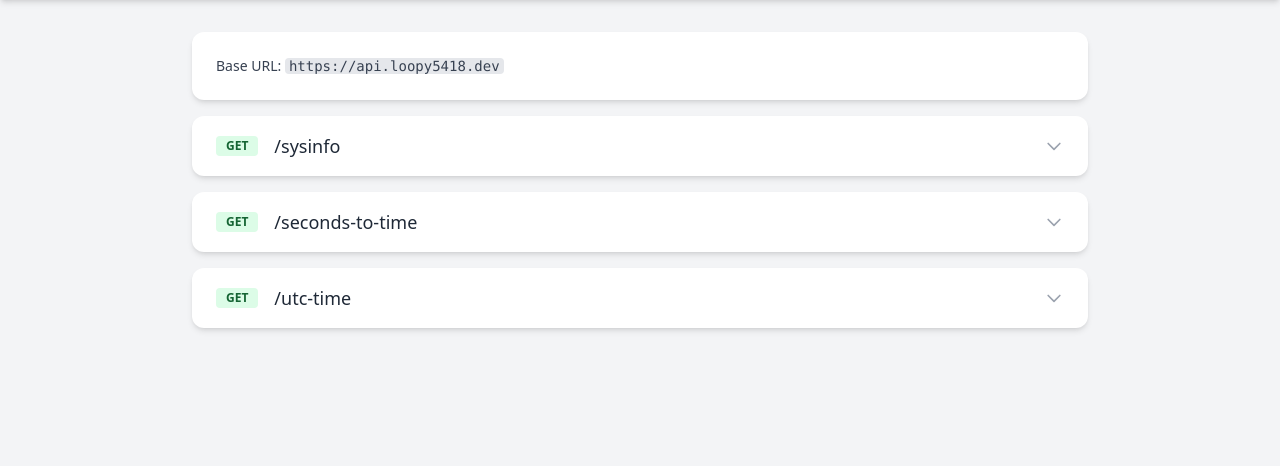
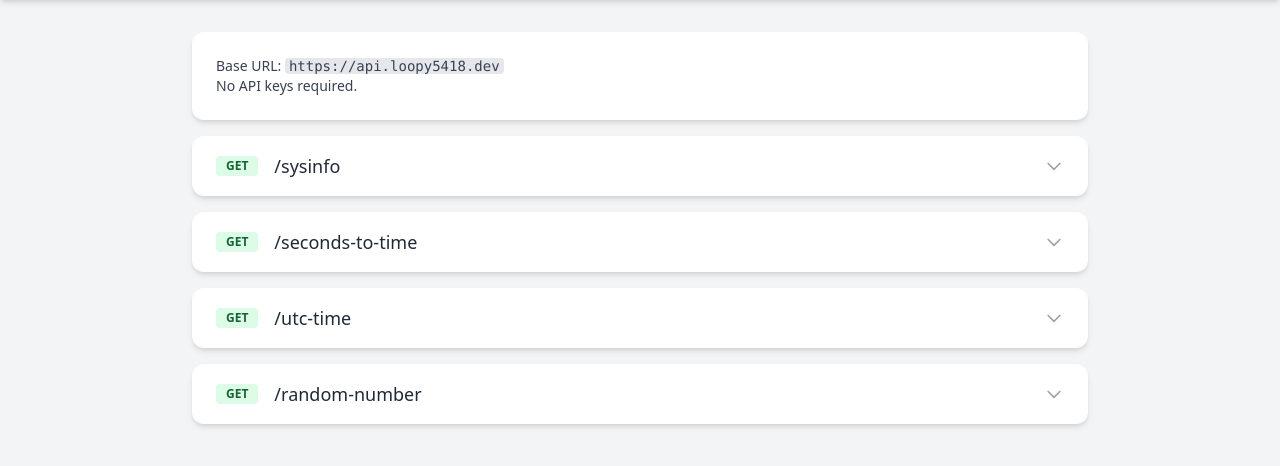
Before and after one commit to loopy5418/api, a Flask app: template api/templates/index.html in a window 1280 px wide. Shown: the part 64-530 px from the top of the page. Run offline with Flask 3, Linux system fonts and the light colour scheme; the template is opened without the code that fills it, so the values that code supplies are empty; some libraries are stand-ins or nearby versions.

Commit message:
Add /random-number

```diff
--- a/api/app.py
+++ b/api/app.py
@@ -7,6 +7,7 @@ from .errors import errors
 import os
 import requests
 from datetime import datetime, timezone
+import random
 
 start_time = time.time()
 
@@ -46,7 +47,9 @@ def index():
             "/": "Index page",
             "/health": "Health check endpoint",
             "/seconds-to-time?seconds": "Converts seconds into hh:mm:ss (requires query params)",
-            "/sysinfo": "System info (CPU, RAM, Disk, etc.)"
+            "/sysinfo": "System info (CPU, RAM, Disk, etc.)",
+            "/utc-time": "Returns a wealthy amount of information about the current UTC time.",
+            "/random-number?minimum=&maximum=": "Generates a random number between the minimum and maximum values (requires query params)",
         },
         "support": {
             "discord": "work in progress"
@@ -99,6 +102,20 @@ def seconds_to_time():
     final = format_duration(int(query))
     return jsonify({"formatted_time": final})
 
+@app.route("/random-number")
+def random_number():
+    try:
+        minimum = int(request.args.get("minimum", 0))
+        maximum = int(request.args.get("maximum", 100))
+
+        if minimum > maximum:
+            return jsonify({"error": "Minimum value cannot be greater than maximum value."}), 400
+
+        random_num = random.randint(minimum, maximum)
+        return jsonify({"result": random_num})
+    except ValueError:
+        return jsonify({"error": "Please provide valid integer values for minimum and maximum."}), 400
+
 @app.route("/utc-time")
 def utc_time():
     utc_now = datetime.now(timezone.utc)
--- a/api/templates/index.html
+++ b/api/templates/index.html
@@ -47,7 +47,7 @@
     <!-- API Description -->
     <section class="bg-white dark:bg-gray-800 rounded-xl shadow-md p-6">
       <p class="text-gray-700 dark:text-gray-300 text-sm">
-        Base URL: <code class="bg-gray-200 dark:bg-gray-700 px-1 rounded">https://api.loopy5418.dev</code><br>
+        Base URL: <code class="bg-gray-200 dark:bg-gray-700 px-1 rounded">https://api.loopy5418.dev</code><br>No API keys required.
     </p>
     </section>
 
@@ -111,6 +111,7 @@
           </svg>
         </div>
         <div id="endpoint-utc-time" class="px-6 py-4 hidden border-t dark:border-gray-700">
+
           <h3 class="font-semibold">Response Preview</h3>
           <pre class="language-json rounded bg-gray-900 p-4 text-sm"><code>{
     "day": 24,
@@ -131,6 +132,29 @@
 }</code></pre>
         </div>
       </div>
+
+      <div class="bg-white dark:bg-gray-800 rounded-xl shadow-md overflow-hidden">
+        <div class="flex items-center justify-between px-6 py-4 cursor-pointer hover:bg-gray-50 dark:hover:bg-gray-700" onclick="toggleDetails('endpoint-random-number')">
+          <span class="bg-green-100 text-green-800 text-xs font-semibold mr-2 px-2.5 py-0.5 rounded">GET</span>
+          <span class="flex-1 ml-2 text-lg">/random-number</span>
+          <svg xmlns="http://www.w3.org/2000/svg" class="w-5 h-5 text-gray-400" fill="none" viewBox="0 0 24 24" stroke="currentColor">
+            <path stroke-linecap="round" stroke-linejoin="round" stroke-width="2" d="M19 9l-7 7-7-7" />
+          </svg>
+        </div>
+        <div id="endpoint-random-number" class="px-6 py-4 hidden border-t dark:border-gray-700">
+            <h3 class="font-semibold">Query Parameters</h3>
+        <ul class="list-disc pl-6 text-sm mb-4">
+          <li><strong>minimum</strong>: The minimum number it can pick. (required)</li>
+          <li><strong>maximum</strong>: The maximum number it can pick. (required)</li>
+        </ul>
+        <h3 class="font-semibold">Example URL</h3>
+        <p class="text-sm text-gray-500 dark:text-gray-400">https://api.loopy5418.dev/utc-time?minimum=1&maximum=100</p>
+          <h3 class="font-semibold">Response Preview</h3>
+          <pre class="language-json rounded bg-gray-900 p-4 text-sm"><code>{
+    "result": 19
+}</code></pre>
+        </div>
+      </div>
   </main>
 </body>
 </html>
```
